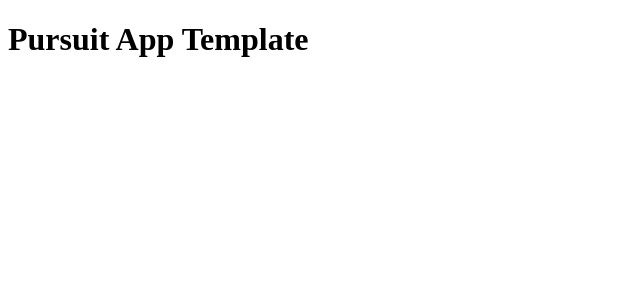
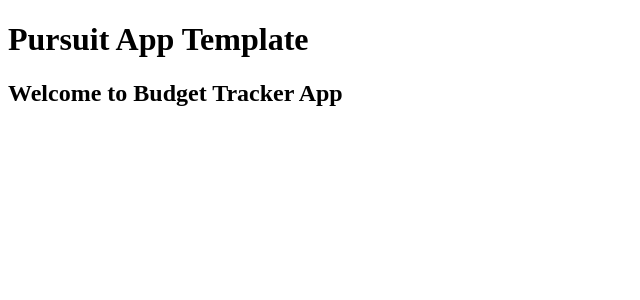
Before and after one commit to Shaik-Kamil/budget-app-frontend, a React (Create React App) app: page / in a window 1280 px wide. Shown: the top 300 px of the page, without its empty margins (0-640 px from the left). Built offline with nearby package versions, Linux system fonts and the light colour scheme; the HTML template or start-up script is replaced by a standard one.

Commit message:
initial setup

```diff
--- a/package.json
+++ b/package.json
@@ -6,6 +6,7 @@
     "eslint-plugin-jsx-a11y": "^6.6.1",
     "react": "^18.2.0",
     "react-dom": "^18.2.0",
+    "react-router-dom": "^6.6.1",
     "react-scripts": "5.0.1",
     "serve": "^11.3.2"
   },
--- a/src/App.js
+++ b/src/App.js
@@ -1,9 +1,34 @@
+//! Dependencies
+import { BrowserRouter as Router, Routes, Route } from 'react-router-dom';
+
+//? Pages
+import Nav from './Components/Nav';
+import Home from './Pages/Home';
+import Show from './Pages/Show';
+import Index from './Pages/Index';
+import New from './Pages/New';
+import Edit from './Pages/Edit';
+import Error from './Pages/Error';
+
 import './App.css';
 
 function App() {
   return (
     <div className="App">
       <h1>Pursuit App Template</h1>
+      <Router>
+        <Nav />
+        <main>
+          <Routes>
+            <Route path="/" element={<Home />} />
+            <Route path="/transactions" element={<Index />} />
+            <Route path="/transactions/new" element={<New />} />
+            <Route path="/transactions/:index" element={<Show />} />
+            <Route path="/transactions/:index/edit" element={<Edit />} />
+            <Route path="*" element={<Error />} />
+          </Routes>
+        </main>
+      </Router>
     </div>
   );
 }
--- /dev/null
+++ b/src/Components/Nav.js
@@ -0,0 +1,11 @@
+import React from 'react';
+
+const Nav = () => {
+    return (
+        <div>
+
+        </div>
+    );
+};
+
+export default Nav;
--- /dev/null
+++ b/src/Pages/Edit.js
@@ -0,0 +1,11 @@
+import React from 'react';
+
+const Edit = () => {
+    return (
+        <div>
+
+        </div>
+    );
+};
+
+export default Edit;
--- /dev/null
+++ b/src/Pages/Error.js
@@ -0,0 +1,11 @@
+import React from 'react';
+
+const Error = () => {
+    return (
+        <div>
+
+        </div>
+    );
+};
+
+export default Error;
--- /dev/null
+++ b/src/Pages/Home.js
@@ -0,0 +1,9 @@
+const Home = () => {
+  return (
+    <div>
+      <h2>Welcome to Budget Tracker App</h2>
+    </div>
+  );
+};
+
+export default Home;
--- /dev/null
+++ b/src/Pages/Index.js
@@ -0,0 +1,11 @@
+import React from 'react';
+
+const Index = () => {
+    return (
+        <div>
+
+        </div>
+    );
+};
+
+export default Index;
--- /dev/null
+++ b/src/Pages/New.js
@@ -0,0 +1,11 @@
+import React from 'react';
+
+const New = () => {
+    return (
+        <div>
+
+        </div>
+    );
+};
+
+export default New;
--- /dev/null
+++ b/src/Pages/Show.js
@@ -0,0 +1,7 @@
+import React from 'react';
+
+const Show = () => {
+  return <div></div>;
+};
+
+export default Show;
```
Also changed, not shown: 2 other files (tests, documents, lock files or other folders).
